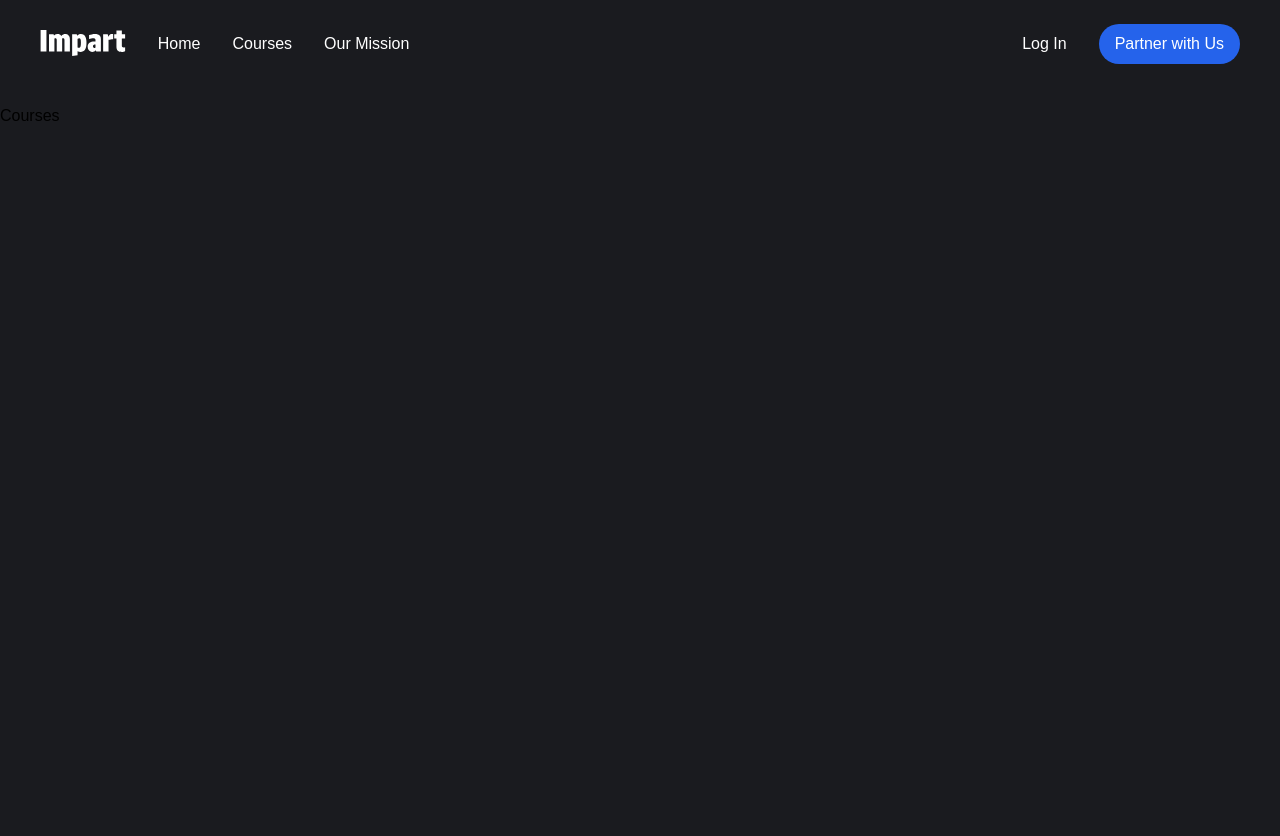
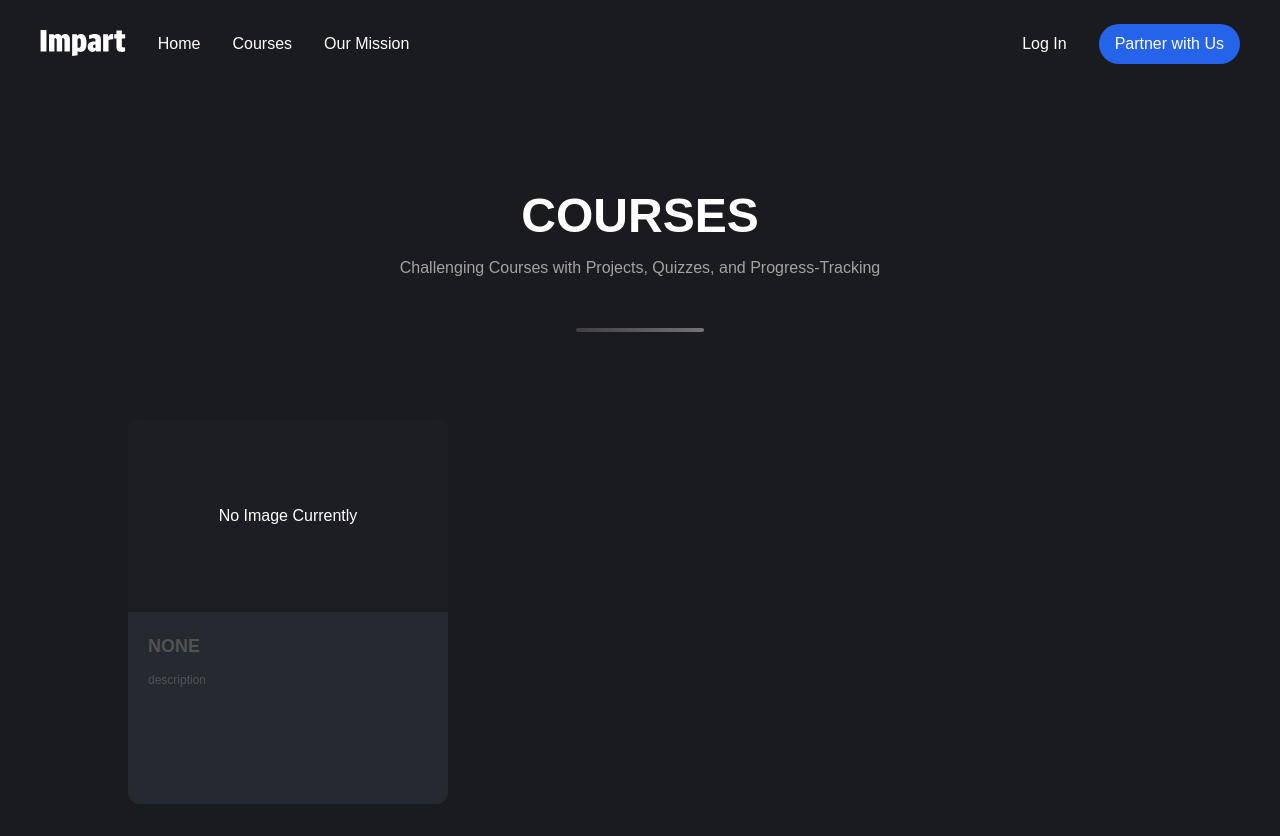
Before and after one commit to Yaucrates/impart, a SvelteKit app: page /courses in a window 1280 px wide. Before the commit the page ends 800 px from the top, so only its background shows below. Built offline with nearby package versions, Linux system fonts and the light colour scheme.

Commit message:
Finished Courses Page

```diff
--- /dev/null
+++ b/src/lib/components/CourseBanner.svelte
@@ -0,0 +1,85 @@
+<script lang="ts">
+    import X from "$lib/components/logos/X.svelte";
+
+    let {
+        disable,
+        title,
+        instructor,
+        prerequisites,
+        description,
+    }: {
+        disable: Boolean,
+        title: string,
+        instructor: string,
+        prerequisites: string,
+        description: string,
+    } = $props();
+
+    let expanded = $state(false);
+
+    const toggle = () => {
+        expanded = !expanded;
+    };
+
+    const enroll = () => {
+        return;
+    }
+</script>
+
+<div
+    role="button"
+    tabindex="0"
+    aria-expanded={expanded}
+    onclick={toggle}
+    onkeydown={(e) => e.key === 'Enter' && toggle()}
+    class="w-60 xs:w-80 h-96 row-span-1 overflow-hidden flex flex-col justify-between rounded-xl bg-impart-700 shadow-input transition duration-200"
+>
+    <div class="text-white bg-impart-800 h-1/2 flex items-center justify-center">
+        No Image Currently
+    </div>
+    <div class="p-5 h-1/2 transition duration-200 flex flex-col gap-3">
+        <div class="text-lg uppercase font-bold text-neutral-600 dark:text-neutral-200">
+            {title}
+        </div>
+        <div class="text-xs font-normal text-neutral-600 dark:text-neutral-300">
+            {description === "" ? "This is a planned course for the future" : description}
+        </div>
+    </div>
+</div>
+
+<div
+    role="button"
+    tabindex="0"
+    onclick={toggle}
+    onkeydown={(e) => e.key === 'Enter' && toggle()}
+    class="fixed top-0 left-0 w-full h-full {expanded ? 'bg-black/40' : 'bg-transparent pointer-events-none'} transition-colors duration-300 cursor-default"
+>
+    <div
+        role="button"
+        tabindex="0"
+        onclick={(e) => e.stopPropagation()}
+        onkeydown={() => {}}
+        class="p-6 w-full min-[448px]:w-[28rem] h-full gap-4 flex flex-col fixed top-0 right-0 bg-impart-background overflow-y-auto transform transition-transform duration-500 cursor-auto {expanded ? 'translate-x-0' : 'translate-x-full'}"
+    >
+        <div class="w-full flex justify-end">
+            <button onclick={toggle}><X stroke="white" /></button>
+        </div>
+        <img src="coursePlaceholderImage.jpg" alt="Course Banner Placeholder" class="rounded-xl"/>
+        <div class="w-full mt-6">
+            <h1 class="font-light text-white text-3xl mb-2">{title}</h1>
+            <p class="font-light text-sm text-neutral-300">with {instructor}</p>
+            <button onclick={enroll} class={`w-44 h-12 my-6 hidden md:flex justify-center items-center text-white bg-blue-600 hover:bg-blue-700 transition-all duration-300 font-semibold rounded-md ${disable ? "cursor-not-allowed" : ""}`}>
+                Enroll
+            </button>
+            {#if prerequisites}
+                <p class="font-light text-sm text-neutral-400">Prerequisites: {prerequisites}</p>
+            {/if}
+        </div>
+        <hr class="border-neutral-700 w-full"/>
+        <div class="gap-4 flex flex-col">
+            <h2 class="font-medium text-xl text-white">About the Course</h2>
+
+            <p class="font-light text-sm text-neutral-400">{description === "" ? "This is a planned course for the future" : description}</p>
+        </div>
+    </div>
+</div>
--- a/src/lib/components/logos/X.svelte
+++ b/src/lib/components/logos/X.svelte
@@ -1,10 +1,14 @@
+<script lang="ts">
+    let { stroke = "currentColor" } = $props();
+</script>
+
 <svg
     xmlns="http://www.w3.org/2000/svg"
     width="24"
     height="24"
     viewBox="0 0 24 24"
     fill="none"
-    stroke="currentColor"
+    {stroke}
     stroke-width="2"
     stroke-linecap="round"
     stroke-linejoin="round"
--- a/src/routes/courses/+page.svelte
+++ b/src/routes/courses/+page.svelte
@@ -1 +1,33 @@
-Courses
+<script>
+    import CourseBanner from '$lib/components/CourseBanner.svelte';
+
+    let courses = [
+        {
+            id: 1,
+            disable: true,
+            title: "None",
+            instructor: "Teacher",
+            prerequisites: "PreReqs",
+            description: "description",
+        }
+    ]
+</script>
+
+<div class="p-8 w-full flex flex-col items-center justify-center">
+    <div class="p-14 gap-4 w-full flex flex-col justify-center items-center">
+        <h1 class="font-black text-white text-3xl sm:text-5xl">COURSES</h1>
+        <p class="text-neutral-400 text-center">Challenging Courses with Projects, Quizzes, and Progress-Tracking</p>
+        <div class="h-1 my-8 w-32 rounded-full bg-gradient-to-r from-neutral-700 to-neutral-500"></div>
+    </div>
+    <div class="gap-8 grid grid-cols-1 md:grid-cols-2 lg:grid-cols-3 place-items-center">
+        {#each courses as course (course.id)}
+            <CourseBanner
+                disable={course.disable}
+                title={course.title}
+                instructor={course.instructor}
+                prerequisites={course.prerequisites}
+                description={course.description}
+            />
+        {/each}
+    </div>
+</div>
--- a/tailwind.config.ts
+++ b/tailwind.config.ts
@@ -8,9 +8,15 @@ export default {
     extend: {
         colors: {
             impart: {
+                700: "rgb(37, 41, 48)",
+                800: "rgb(29, 30, 35)",
+                900: "rgb(26, 27, 31)",
                 background: "rgb(26, 27, 31)",
             }
-        }
+        },
+        screens: {
+            'xs': '400px',
+        },
     }
   },
 
```
Also changed, not shown: static/coursePlaceholderImage.jpg (added).
